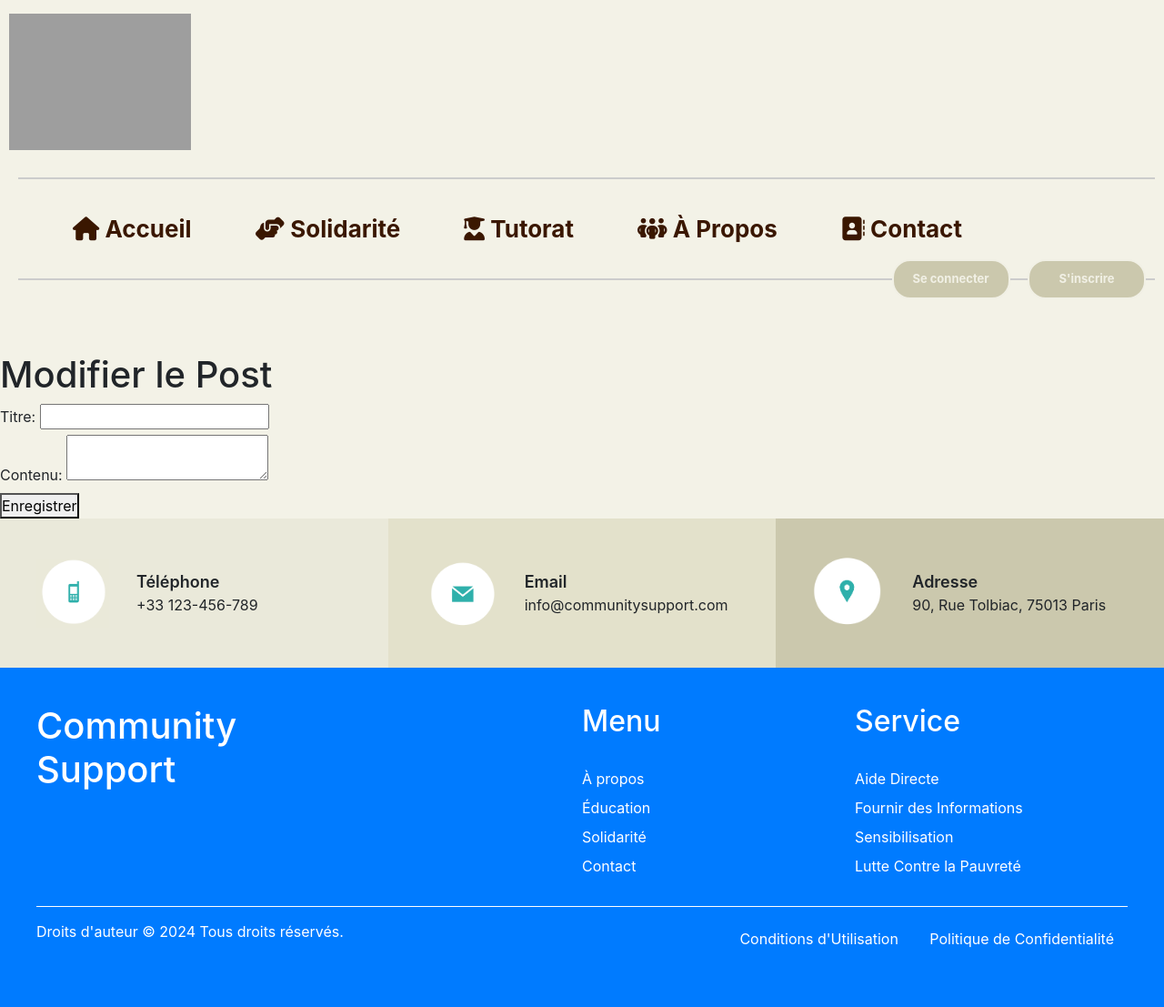
After one commit to lilHmidou/community_support, a Symfony app: template templates/user/edit_post.html.twig in a window 1280 px wide. The commit adds this page. Shown: the whole page at 91% size. Run offline with Twig, Linux system fonts and the light colour scheme; the template is opened without the code that fills it, so the values that code supplies are empty; style sheets or scripts are compiled from the project's sources; some libraries are stand-ins or nearby versions; grey boxes are pictures that could not be loaded.

Commit message:
update posts

```diff
--- a/templates/fragments/header.html.twig
+++ b/templates/fragments/header.html.twig
@@ -59,7 +59,7 @@
                     </li>
                     <li>
                         <a class="dropdown-item" href="{{ path('list_liked_posts') }}">
-                            <i class="fa-solid fa-pen-to-square"></i>
+                            <i class="fa-solid fa-heart"></i>
                             <span>Mes likes</span>
                         </a>
                     </li>
--- /dev/null
+++ b/templates/user/edit_post.html.twig
@@ -0,0 +1,22 @@
+{% extends 'base.html.twig' %}
+
+{% block title %}Modifier le Post{% endblock %}
+
+{% block body %}
+
+    <h1>Modifier le Post</h1>
+
+    <form method="post" action="{{ path('update_post', {'postId': post.id}) }}">
+        <input type="hidden" name="_token" value="{{ csrf_token('update' ~ post.id) }}">
+        <div>
+            <label for="title">Titre:</label>
+            <input type="text" id="title" name="title" value="{{ post.title }}">
+        </div>
+        <div>
+            <label for="description">Contenu:</label>
+            <textarea id="description" name="description">{{ post.description }}</textarea>
+        </div>
+        <button type="submit">Enregistrer</button>
+    </form>
+
+{% endblock %}
--- a/templates/user/user_posts.html.twig
+++ b/templates/user/user_posts.html.twig
@@ -12,6 +12,7 @@
             <input type="hidden" name="_method" value="DELETE">
             <input type="hidden" name="_token" value="{{ csrf_token('delete' ~ post.id) }}">
             <button type="button" onclick="confirmDelete({{ post.id }})">Supprimer</button>
+            <a href="{{ path('edit_post', {'postId': post.id}) }}" class="btn btn-primary">Modifier</a>
         </form>
     {% endfor %}
 
```
Also changed, not shown: src/Controller/UserController.php (+23 -4 lines), src/Repository/PostRepository.php (+13 -0 lines).
